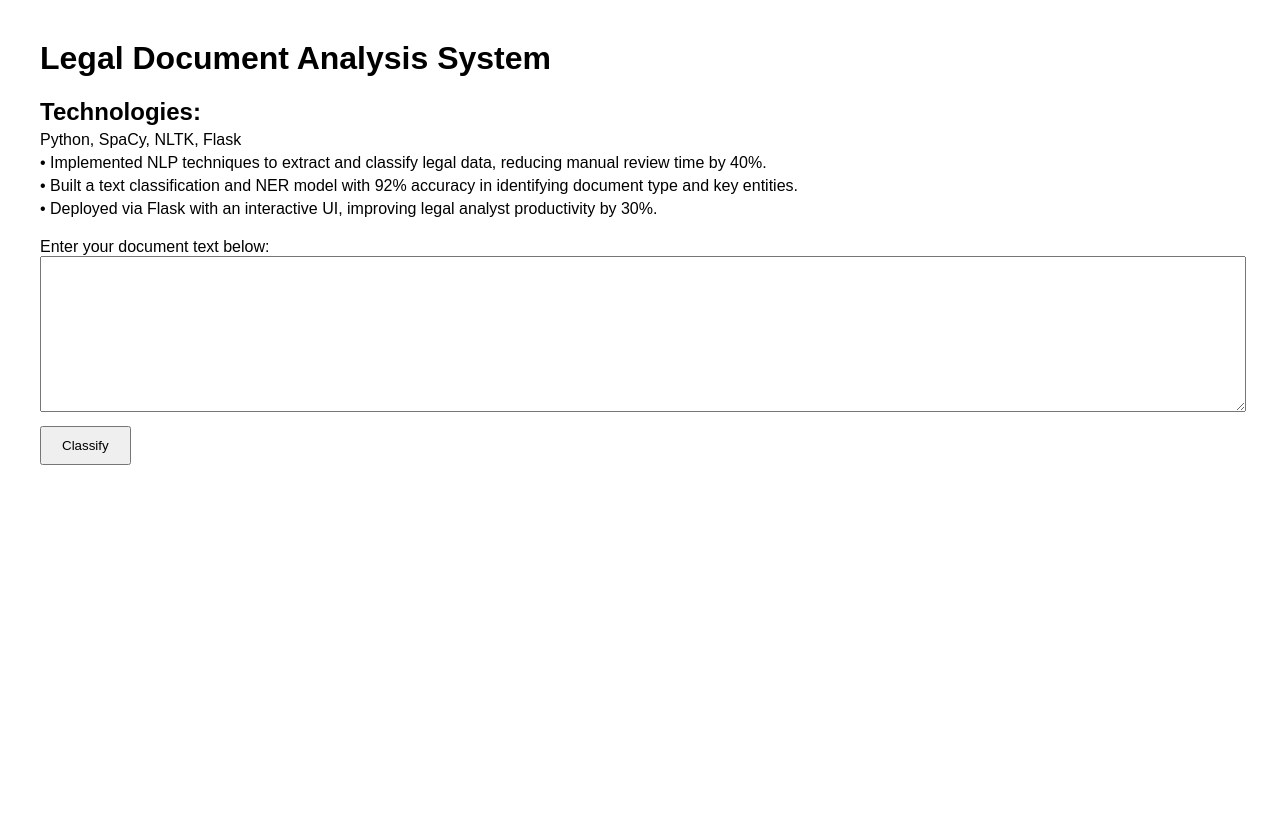
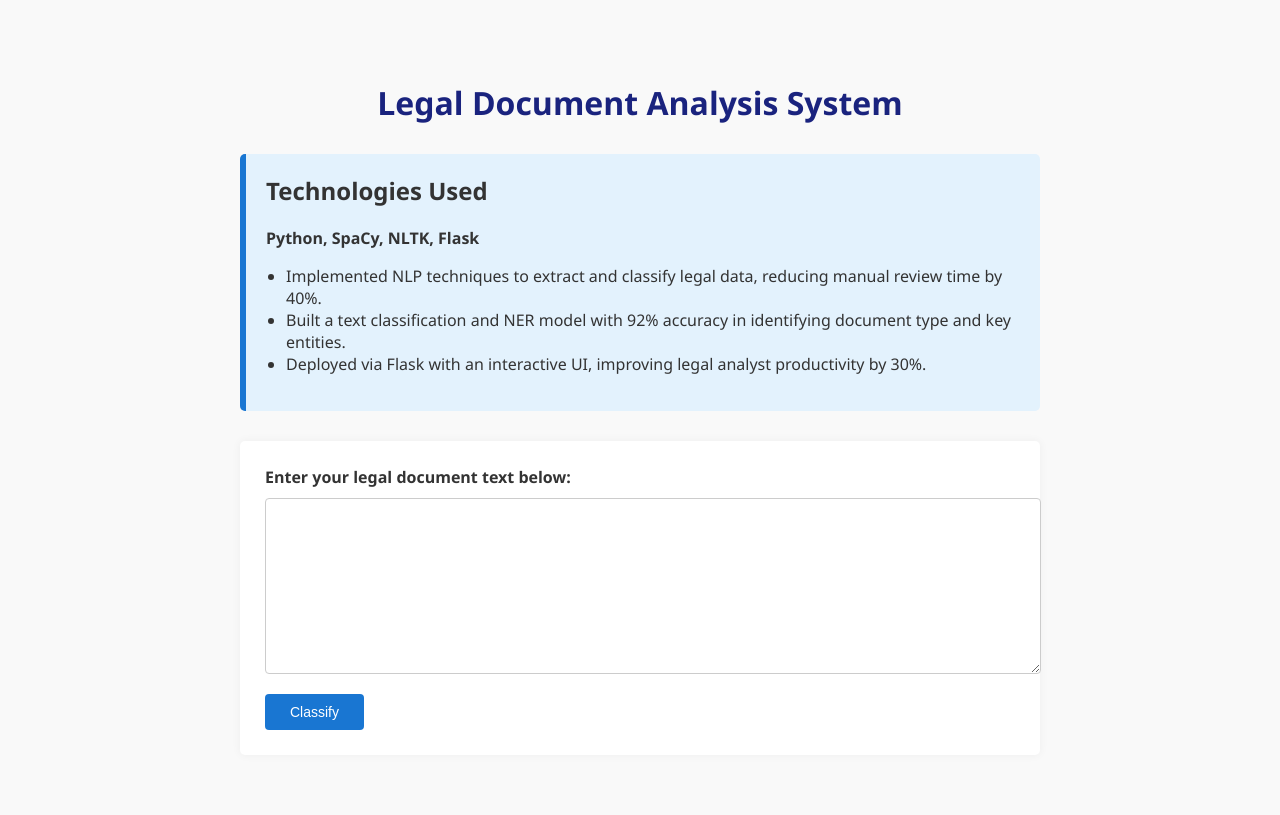
Before and after one commit to Ashmittatia/Legal-Document-Analysis-System, a Flask app: page / in a window 1280 px wide. Before the commit the page ends 465 px from the top, so only its background shows below. Run offline with Flask 3, Linux system fonts and the light colour scheme; parts of the project's set-up code (start-up, migrations or seed data) failed here and were passed over.

Commit message:
Update index.html

```diff
--- a/templates/index.html
+++ b/templates/index.html
@@ -4,44 +4,123 @@
     <meta charset="UTF-8">
     <title>Legal Document Analysis System</title>
     <style>
-        body { font-family: Arial, sans-serif; margin: 40px; }
-        textarea { width: 100%; height: 150px; }
-        button { padding: 10px 20px; margin-top: 10px; }
-        .result { margin-top: 20px; font-weight: bold; color: green; }
-        .intro { margin-bottom: 20px; }
-        .intro h2 { margin-bottom: 5px; }
-        .intro p { margin: 5px 0; }
+        body {
+            font-family: 'Segoe UI', Tahoma, Geneva, Verdana, sans-serif;
+            margin: 40px auto;
+            max-width: 800px;
+            padding: 20px;
+            background-color: #f9f9f9;
+            color: #333;
+        }
+
+        h1 {
+            text-align: center;
+            color: #1a237e;
+            margin-bottom: 30px;
+        }
+
+        .intro {
+            background-color: #e3f2fd;
+            padding: 20px;
+            border-left: 6px solid #1976d2;
+            border-radius: 5px;
+            margin-bottom: 30px;
+        }
+
+        .intro h2 {
+            margin-top: 0;
+        }
+
+        .form-container {
+            background-color: #ffffff;
+            padding: 25px;
+            border-radius: 5px;
+            box-shadow: 0 0 10px rgba(0,0,0,0.05);
+        }
+
+        textarea {
+            width: 100%;
+            height: 150px;
+            padding: 12px;
+            border: 1px solid #ccc;
+            border-radius: 4px;
+            resize: vertical;
+            font-size: 14px;
+            margin-top: 10px;
+        }
+
+        button {
+            padding: 10px 25px;
+            background-color: #1976d2;
+            color: white;
+            border: none;
+            border-radius: 4px;
+            font-size: 14px;
+            cursor: pointer;
+            margin-top: 15px;
+        }
+
+        button:hover {
+            background-color: #0d47a1;
+        }
+
+        .result {
+            margin-top: 30px;
+            padding: 20px;
+            border-radius: 5px;
+        }
+
+        .result.prediction {
+            background-color: #e8f5e9;
+            border-left: 6px solid #43a047;
+            color: #1b5e20;
+        }
+
+        .result.entities {
+            background-color: #e3f2fd;
+            border-left: 6px solid #1565c0;
+            color: #0d47a1;
+        }
+
+        ul {
+            padding-left: 20px;
+        }
     </style>
 </head>
 <body>
     <h1>Legal Document Analysis System</h1>
 
     <div class="intro">
-        <h2>Technologies:</h2>
-        <p>Python, SpaCy, NLTK, Flask</p>
-        <p>• Implemented NLP techniques to extract and classify legal data, reducing manual review time by 40%.</p>
-        <p>• Built a text classification and NER model with 92% accuracy in identifying document type and key entities.</p>
-        <p>• Deployed via Flask with an interactive UI, improving legal analyst productivity by 30%.</p>
+        <h2>Technologies Used</h2>
+        <p><strong>Python, SpaCy, NLTK, Flask</strong></p>
+        <ul>
+            <li>Implemented NLP techniques to extract and classify legal data, reducing manual review time by 40%.</li>
+            <li>Built a text classification and NER model with 92% accuracy in identifying document type and key entities.</li>
+            <li>Deployed via Flask with an interactive UI, improving legal analyst productivity by 30%.</li>
+        </ul>
     </div>
 
-    <form method="POST">
-        <label for="document_text">Enter your document text below:</label><br>
-        <textarea name="document_text" required></textarea><br>
-        <button type="submit">Classify</button>
-    </form>
+    <div class="form-container">
+        <form method="POST">
+            <label for="document_text"><strong>Enter your legal document text below:</strong></label>
+            <textarea name="document_text" required></textarea>
+            <button type="submit">Classify</button>
+        </form>
+    </div>
 
     {% if prediction %}
-        <div class="result">
-            Predicted Document Type: {{ prediction }}
+        <div class="result prediction">
+            <h3>Predicted Document Type:</h3>
+            <p>{{ prediction }}</p>
         </div>
     {% endif %}
 
     {% if entities %}
-        <div class="result" style="color: blue;">
-            <p>Extracted Entities:</p>
+        <div class="result entities">
+            <h3>Extracted Entities:</h3>
             <ul>
                 {% for ent in entities %}
-                    <li>{{ ent.label }}: {{ ent.text }}</li>
+                    <li><strong>{{ ent.label }}</strong>: {{ ent.text }}</li>
                 {% endfor %}
             </ul>
         </div>
```
